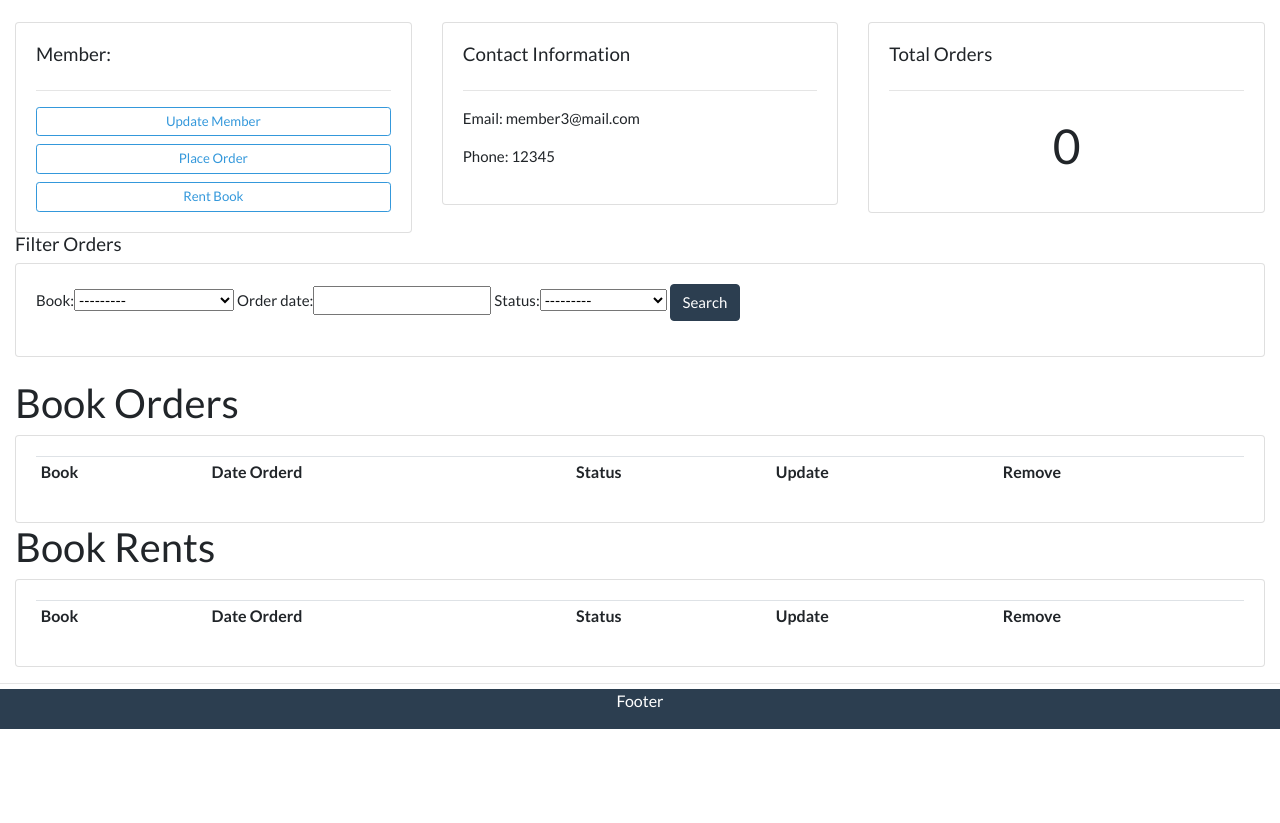
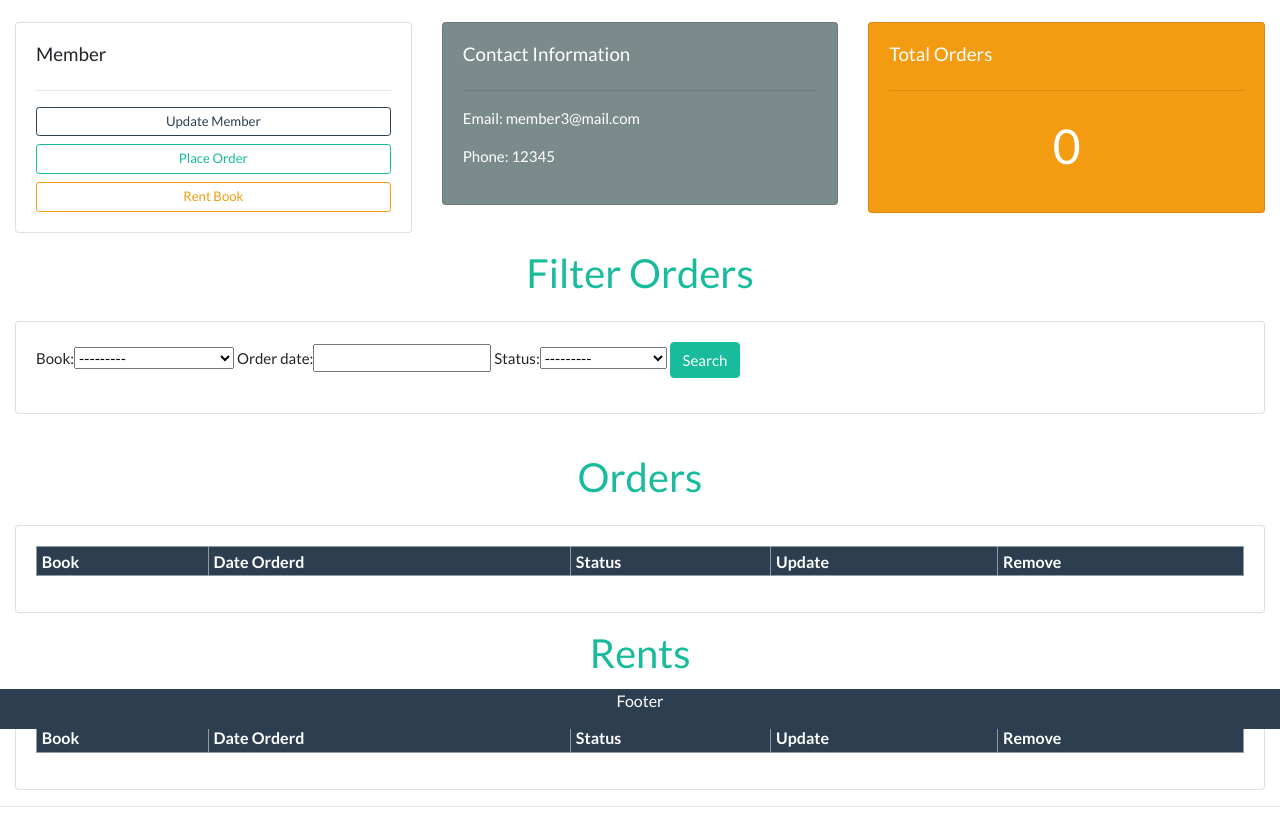
Before and after one commit to TasfiaIslam/library-management, a Django app: page /member/3/ in a window 1280 px wide. Shown: the part 71-894 px from the top of the page. Before the commit the page ends 800 px from the top, so only its background shows below. Run offline with Django 3.2, Linux system fonts and the light colour scheme; data comes from the database, SQL or seed files in the repository; both versions use the stored data as it was after the commit; lists and menus that the app fills with data are empty; some libraries are stand-ins or nearby versions.

Commit message:
Modify Design

```diff
--- a/library_manager/library/forms.py
+++ b/library_manager/library/forms.py
@@ -41,10 +41,6 @@
     class Meta:
         model = BookOrder
         fields = '__all__'
-        # widgets = {
-        #     'name': forms.TextInput(attrs={'class': 'form-control', 'placeholder': 'Enter Book Name'}),
-        #     'pdf': forms.FileInput(),
-        # }
 
 
 class RentForm(ModelForm):
--- a/library_manager/library/models.py
+++ b/library_manager/library/models.py
@@ -57,7 +57,7 @@
     member = models.ForeignKey(Member, null=True, on_delete=models.SET_NULL)
     book = models.ForeignKey(Book, null=True, on_delete=models.SET_NULL)
 
-    order_date = models.DateTimeField(auto_now=True, null=True)
+    order_date = models.DateTimeField(auto_now=False, null=True)
     status = models.CharField(max_length=200, null=True, choices=STATUS)
 
     def __str__(self):
--- a/library_manager/library/templates/library/member.html
+++ b/library_manager/library/templates/library/member.html
@@ -7,18 +7,16 @@
 <div class="row">
 	<div class="col-md">
 		<div class="card card-body">
-			<h5>Member:</h5>
+			<h5>Member</h5>
 			<hr>
-			<a class="btn btn-outline-info  btn-sm btn-block" href="">Update Member</a>
-			<a class="btn btn-outline-info  btn-sm btn-block"
-			href="{% url 'order_book' member.id %}">Place Order</a>
-			<a class="btn btn-outline-info  btn-sm btn-block"
-			href="{% url 'rent_book' member.id %}">Rent Book</a>
+			<a class="btn btn-outline-primary  btn-sm btn-block" href="">Update Member</a>
+			<a class="btn btn-outline-success  btn-sm btn-block" href="{% url 'order_book' member.id %}">Place Order</a>
+			<a class="btn btn-outline-warning  btn-sm btn-block" href="{% url 'rent_book' member.id %}">Rent Book</a>
 		</div>
 	</div>
 
 	<div class="col-md">
-		<div class="card card-body">
+		<div class="card card-body text-white bg-dark">
 			<h5>Contact Information</h5>
 			<hr>
 			<p>Email: {{member.email}}</p>
@@ -27,7 +25,7 @@
 	</div>
 
 	<div class="col-md">
-		<div class="card card-body">
+		<div class="card card-body text-white bg-warning">
 			<h5>Total Orders</h5>
 			<hr>
 			<h1 style="text-align: center;padding: 10px">{{order_count}}</h1>
@@ -35,25 +33,25 @@
 	</div>
 </div>
 
-<h5>Filter Orders</h5>
+<h2 class="text-center text-success py-3">Filter Orders</h2>
 <div class="row">
 	<div class="col">
 		<div class="card card-body">
 			<form method="get">
-                {{orderFilter.form}}
-		    <button class="btn btn-primary" type="submit">Search</button>
-		  </form>
+				{{orderFilter.form}}
+				<button class="btn btn-success" type="submit">Search</button>
+			</form>
 		</div>
 	</div>
 </div>
 
 <br>
-<h2>Book Orders</h2>
+<h2 class="text-center text-success py-3">Orders</h2>
 <div class="row">
 	<div class="col-md">
 		<div class="card card-body">
-			<table class="table table-sm">
-				<tr>
+			<table class="table table-sm table-hover table-striped table-bordered">
+				<tr class="table-primary">
 					<th>Book</th>
 					<th>Date Orderd</th>
 					<th>Status</th>
@@ -65,10 +63,8 @@
 					<td>{{order.book}}</td>
 					<td>{{order.order_date}}</td>
 					<td>{{order.status}}</td>
-					<td><a class="btn btn-sm btn-info"
-						href="{% url 'update_order' order.id %}">Update</a></td>
-					<td><a class="btn btn-sm btn-danger"
-						href="{% url 'delete_order' order.id %}">Delete</a></td>
+					<td><a class="btn btn-sm btn-info" href="{% url 'update_order' order.id %}">Update</a></td>
+					<td><a class="btn btn-sm btn-danger" href="{% url 'delete_order' order.id %}">Delete</a></td>
 				</tr>
 				{% endfor %}
 			</table>
@@ -76,12 +72,12 @@
 	</div>
 </div>
 
-<h2>Book Rents</h2>
+<h2 class="text-center text-success py-3">Rents</h2>
 <div class="row">
 	<div class="col-md">
 		<div class="card card-body">
-			<table class="table table-sm">
-				<tr>
+			<table class="table table-sm table-hover table-striped table-bordered">
+				<tr class="table-primary">
 					<th>Book</th>
 					<th>Date Orderd</th>
 					<th>Status</th>
@@ -93,10 +89,8 @@
 					<td>{{rent.book}}</td>
 					<td>{{rent.rental_date}}</td>
 					<td>{{rent.status}}</td>
-					<td><a class="btn btn-sm btn-info"
-						href="">Update</a></td>
-					<td><a class="btn btn-sm btn-danger"
-						href="">Delete</a></td>
+					<td><a class="btn btn-sm btn-info" href="">Update</a></td>
+					<td><a class="btn btn-sm btn-danger" href="">Delete</a></td>
 				</tr>
 				{% endfor %}
 			</table>
```
Also changed, not shown: library_manager/library/templates/library/order_form.html (+8 -0 lines), library_manager/library/templates/library/rent_form.html (+7 -0 lines), README.md, library_manager/db.sqlite3, library_manager/library/migrations/0017_auto_20201208_0207.py (added), 1 other file.
